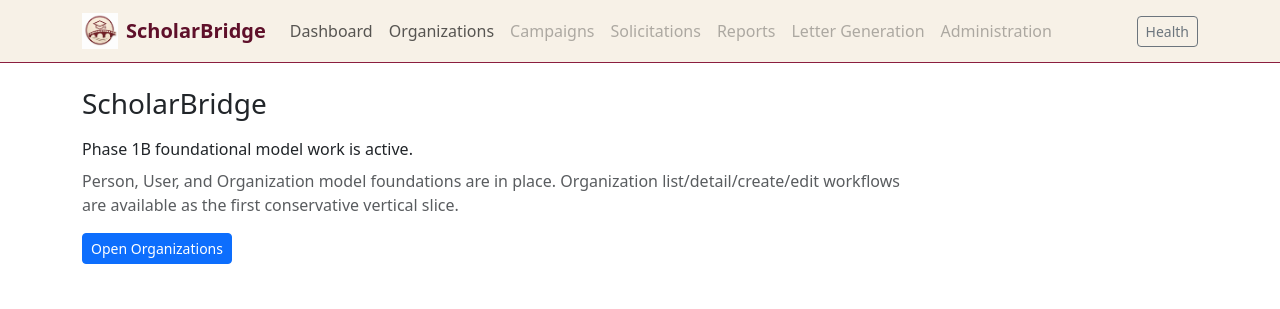
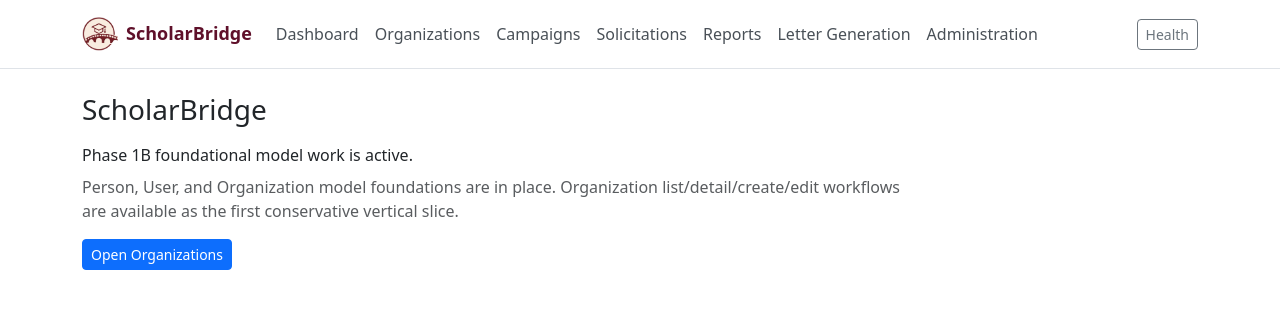
Before and after one commit to Stumpwiz/scholarbridge, a Flask app: template app/templates/index.html in a window 1280 px wide. Shown: the top 309 px of the page. Run offline with Flask 3, Linux system fonts and the light colour scheme; the template is opened without the code that fills it, so the values that code supplies are empty.

Commit message:
Add favicon and browser branding integration for ScholarBridge.

```diff
--- a/app/static/css/app.css
+++ b/app/static/css/app.css
@@ -1,11 +1,12 @@
 .sb-navbar {
-    background-color: #f7f1e7 !important;
-    border-bottom-color: #8b1e3f !important;
+    background-color: #ffffff;
+    border-bottom-color: #dfe3e8 !important;
 }
 
 .sb-navbar .navbar-brand {
     color: #5f102a;
     font-weight: 600;
+    font-size: 1.125rem;
 }
 
 .sb-navbar .navbar-brand:hover,
@@ -21,5 +22,42 @@
 }
 
 .sb-navbar-name {
-    line-height: 1.1;
+    line-height: 1.2;
 }
+
+.sb-navbar .navbar-nav .nav-link {
+    color: #495057;
+    font-weight: 500;
+    padding-top: 0.875rem;
+    padding-bottom: 0.875rem;
+}
+
+.sb-navbar .navbar-nav .nav-link:hover,
+.sb-navbar .navbar-nav .nav-link:focus {
+    color: #212529;
+}
+
+.sb-navbar .navbar-nav .nav-link.active {
+    color: #212529;
+}
+
+.sb-navbar .navbar-toggler {
+    border-color: #d0d5db;
+}
+
+@media (min-width: 992px) {
+    .sb-navbar .navbar-nav .nav-link.active {
+        border-bottom: 2px solid #8b1e3f;
+    }
+}
+
+@media (max-width: 991.98px) {
+    .sb-navbar .navbar-collapse {
+        padding-top: 0.5rem;
+    }
+
+    .sb-navbar .navbar-nav .nav-link {
+        padding-top: 0.5rem;
+        padding-bottom: 0.5rem;
+    }
+}
--- a/app/templates/base.html
+++ b/app/templates/base.html
@@ -4,6 +4,9 @@
     <meta charset="utf-8">
     <meta name="viewport" content="width=device-width, initial-scale=1">
     <title>{% block title %}{{ config.APP_NAME }}{% endblock %}</title>
+    <link rel="icon" type="image/x-icon" href="{{ url_for('static', filename='img/branding/favicon.ico') }}">
+    <link rel="icon" type="image/png" sizes="32x32" href="{{ url_for('static', filename='img/branding/favicon-32x32.png') }}">
+    <link rel="apple-touch-icon" sizes="180x180" href="{{ url_for('static', filename='img/branding/apple-touch-icon.png') }}">
     <link
         href="https://cdn.jsdelivr.net/npm/bootstrap@5.3.3/dist/css/bootstrap.min.css"
         rel="stylesheet"
@@ -13,9 +16,9 @@
     <link rel="stylesheet" href="{{ url_for('static', filename='css/app.css') }}">
 </head>
 <body>
-<nav class="navbar navbar-expand-lg navbar-light bg-light border-bottom sb-navbar">
-    <div class="container">
-        <a class="navbar-brand d-inline-flex align-items-center gap-2" href="{{ url_for('main.index') }}">
+<nav class="navbar navbar-expand-lg navbar-light border-bottom sb-navbar">
+    <div class="container-xl">
+        <a class="navbar-brand d-inline-flex align-items-center gap-2 py-2" href="{{ url_for('main.index') }}">
             <img
                 src="{{ url_for('static', filename='img/branding/scholarBridgeLogo.png') }}"
                 alt="ScholarBridge logo"
@@ -36,12 +39,14 @@
                 <li class="nav-item"><span class="nav-link disabled">Letter Generation</span></li>
                 <li class="nav-item"><span class="nav-link disabled">Administration</span></li>
             </ul>
-            <a class="btn btn-outline-secondary btn-sm" href="{{ url_for('main.health') }}">Health</a>
+            <div class="d-flex pb-2 pb-lg-0">
+                <a class="btn btn-outline-secondary btn-sm" href="{{ url_for('main.health') }}">Health</a>
+            </div>
         </div>
     </div>
 </nav>
 
-<main class="container py-4">
+<main class="container-xl py-4">
     {% with messages = get_flashed_messages(with_categories=true) %}
         {% if messages %}
             <div class="mb-3">
```
Also changed, not shown: app/static/img/branding/apple-touch-icon.png (added), app/static/img/branding/favicon-16x16.png (added), app/static/img/branding/favicon-32x32.png (added), app/static/img/branding/favicon.ico (added), app/static/img/branding/scholarBridgeLogo.png, 1 other file.
